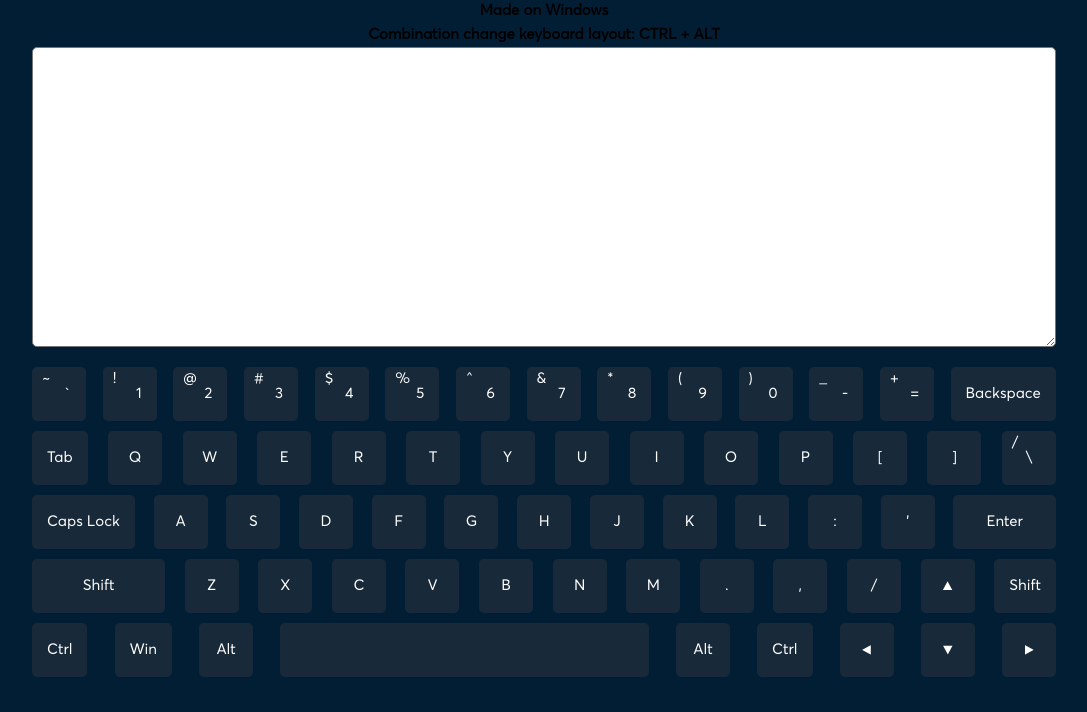
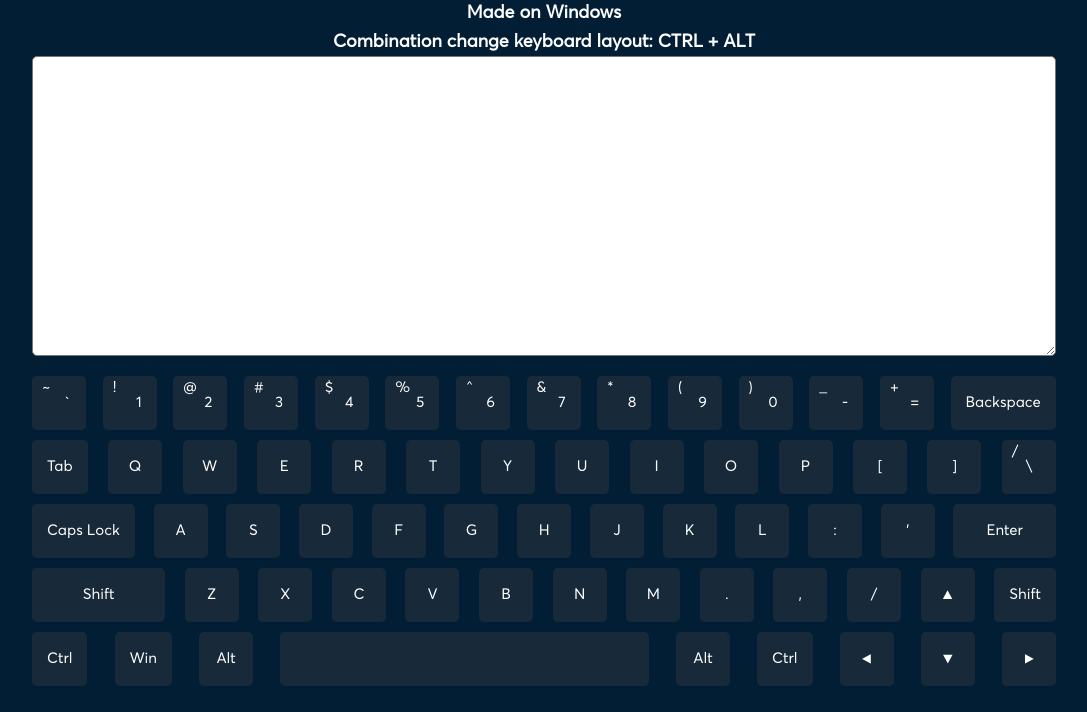
Before and after one commit to Adam0091/virtual-keyboard, a website built with webpack: page src/pages/index.html in a window 1280 px wide. Shown: the part 88-800 px from the top of the page, without its empty margins (96-1183 px from the left). Built offline with nearby package versions, Linux system fonts and the light colour scheme.

Commit message:
feat: add style for subtitle

```diff
--- a/src/scss/layout/keyboard.scss
+++ b/src/scss/layout/keyboard.scss
@@ -10,6 +10,11 @@
 			font-size: 48px;
 			color: white;
 		}
+		&__subtitle {
+			font-size: 18px;
+			color: white;
+		}
+
 
 		&__container {
 			display: flex;
```
